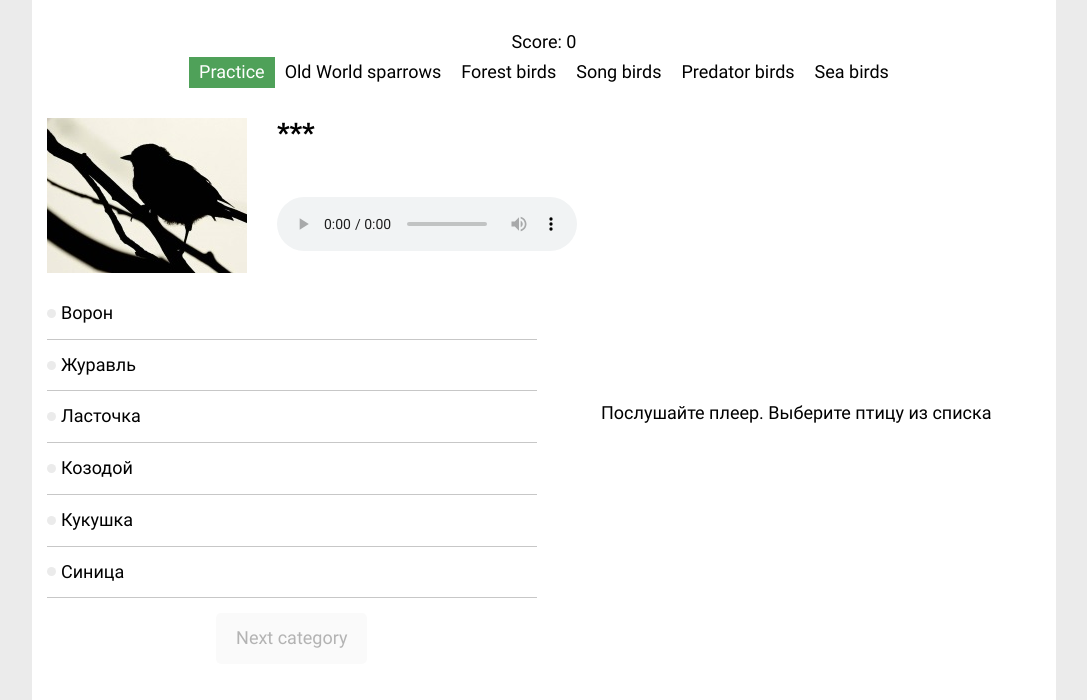
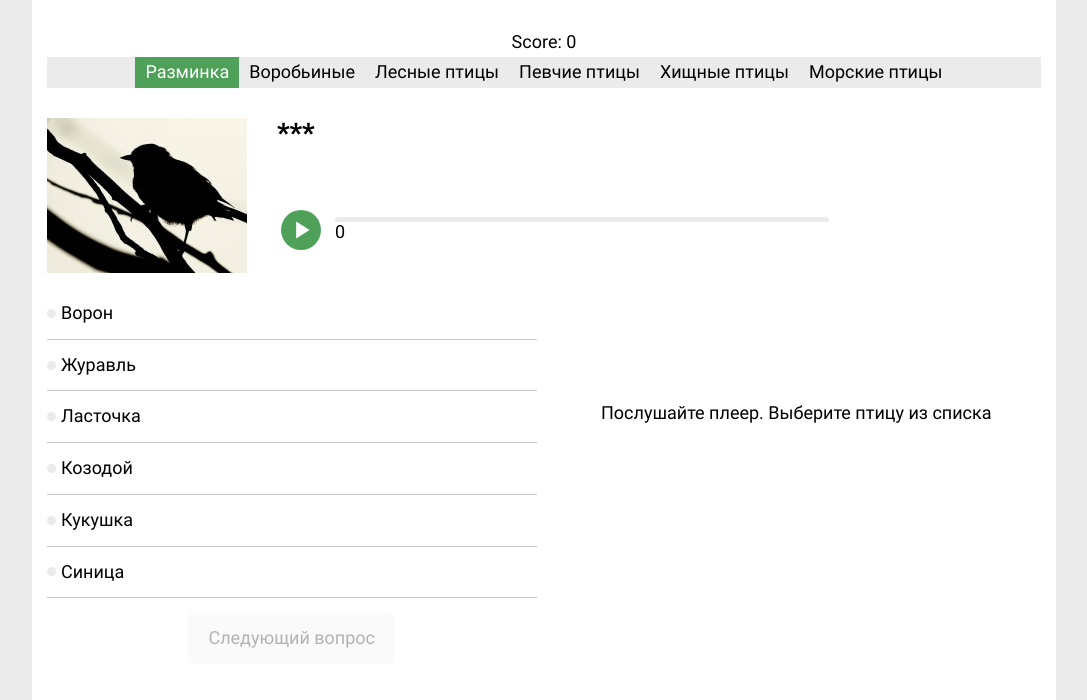
Before and after one commit to VaultDweller13/Songbird, a plain HTML site: page songbird/index.html in a window 1280 px wide. Both pictures are taken after a click on the button "Начать игру". Shown: the part 49-749 px from the top of the page, without its empty margins (96-1183 px from the left). Drawn offline with Linux system fonts and the light colour scheme.

Commit message:
feat: add basic custom player, progress-bar not functional

```diff
--- a/songbird/index.html
+++ b/songbird/index.html
@@ -29,12 +29,12 @@
         <div class="score"> Score: <span class="score-value">0</span></div>
         <div class="bird-types">
           <ul class="bird-types__list list_unmarked_flat">
-            <li class="bird-types__item">Practice</li>
-            <li class="bird-types__item">Old World sparrows</li>
-            <li class="bird-types__item">Forest birds</li>
-            <li class="bird-types__item">Song birds</li>
-            <li class="bird-types__item">Predator birds</li>
-            <li class="bird-types__item">Sea birds</li>
+            <li class="bird-types__item">Разминка</li>
+            <li class="bird-types__item">Воробьиные</li>
+            <li class="bird-types__item">Лесные птицы</li>
+            <li class="bird-types__item">Певчие птицы</li>
+            <li class="bird-types__item">Хищные птицы</li>
+            <li class="bird-types__item">Морские птицы</li>
           </ul>
         </div>
       </div>
@@ -42,20 +42,29 @@
         <section class="mystery-bird">
           <img class="mystery-bird__image" src="./assets/images/mystery-bird.jpg" alt="Some unidentified bird" width="200" height="155">
           <h2 class="mystery-bird__name"></h2>
-          <div class="audio-player"></div>
+          <div class="mystery-bird__audio">
+            <img class="controls" src="./assets/images/play.svg" alt="Play/Pause button" width="48" height="48">
+            <div class="progress-bar-wrapper">
+              <div class="progress-bar">
+                <div class="progress-bar__filler"></div>
+              </div>
+              <span class="current-time"></span>
+              <span class="duration"></span>
+            </div>
+          </div>
         </section>
         <section class="answers-block"></section>
         <section class="bird-info">
           <p class="bird-info__text-default">Послушайте плеер. Выберите птицу из списка</p>
         </section>
-        <button class="button-next" disabled>Next category</button>
+        <button class="button-next" disabled>Следующий вопрос</button>
       </div>
       <div class="content-wrapper_results hidden">
         <section class="results">
           <!-- <div class="results__score"> Score: <span class="score-value">0</span></div> -->
-          <p class="results__text_max hidden">Congratulations! You got maximum score! Game is ended.</p>
+          <p class="results__text_max hidden">Поздравляем! Вы прошли викторину и набрали максимальный балл! Игра окончена.</p>
           <p class="results__text_base hidden">Поздравляем! Вы прошли викторину и набрали <span class="score-value"></span> из <span class="score-max"></span> возможных баллов!</p>
-          <button class="button-restart">Try again?</button>
+          <button class="button-restart">Попробовать еще раз?</button>
         </section>
       </div>
     </main>
--- /dev/null
+++ b/songbird/scripts/audioPlayer.js
@@ -0,0 +1,39 @@
+export default class AudioPlayer {
+  constructor(parent) {
+    this.audio = new Audio();
+    this.controlButton = parent.querySelector('.controls');
+    this.progressBar = document.querySelector('progress-bar');
+    this.durationBlock = parent.querySelector('.duration');
+    this.currentTimeBlock = parent.querySelector('.current-time');
+
+    this.audio.addEventListener('loadedmetadata', () => {
+      this.durationBlock.textContent = this.audio.duration
+    });
+
+    this.controlButton.addEventListener('click', () => {
+      this.togglePlay();
+    });
+  }
+
+  togglePlay() {
+    if (this.audio.paused) {
+      this.controlButton.setAttribute('src', './assets/images/pause.svg');
+      this.audio.play();
+    } else {
+      this.controlButton.setAttribute('src', './assets/images/play.svg');
+      this.audio.pause();
+    }
+  }
+
+  stop() {
+    this.audio.pause();
+    this.audio.currentTime = 0;
+    this.controlButton.setAttribute('src', './assets/images/play.svg');
+  }
+
+  init(src) {
+    this.controlButton.setAttribute('src', './assets/images/play.svg');
+    this.audio.src = src;
+    this.currentTimeBlock.textContent = this.audio.currentTime;
+  }
+}
--- a/songbird/scripts/mystery.js
+++ b/songbird/scripts/mystery.js
@@ -1,3 +1,5 @@
+import AudioPlayer from "./audioPlayer.js";
+
 export default class MysteryBlock {
   constructor() {
     this.nameBlock = document.querySelector('.mystery-bird__name');
@@ -24,20 +26,12 @@ export default class MysteryBlock {
   }
 
   createAudioPlayer() {
-    this.audio = document.querySelector('.audio');
-
-    if (!this.audio) {
-      const audioBlock = document.querySelector('.audio-player');
-      this.audio = new Audio(this.mysteryBird.audio);
-      this.audio.setAttribute('controls', '');
-      this.audio.classList.add('audio');
-
-      audioBlock.append(this.audio);
-    } else this.audio.src = this.mysteryBird.audio;
+    const parent = document.querySelector('.mystery-bird__audio');
+    if (!this.audioPlayer) this.audioPlayer = new AudioPlayer(parent);
+    this.audioPlayer.init(this.mysteryBird.audio);
   }
 
   stopAudio() {
-    this.audio.pause();
-    this.audio.currentTime = 0;
+    this.audioPlayer.stop();
   }
 }
--- a/songbird/styles/scss/components/_bird-types.scss
+++ b/songbird/styles/scss/components/_bird-types.scss
@@ -1,11 +1,14 @@
 .bird-types {
+  background-color: $color-background;
+
   &__item {
     padding: 5px 10px;
+    transition: 0.3s ease-out;
   }
 
   .active {
     background-color: $color-active;
     color: $color-content;
-    transition: 0.2s ease-in;
+    transition: 0.3s ease-out;
   }
 }
--- a/songbird/styles/scss/components/_mystery-bird.scss
+++ b/songbird/styles/scss/components/_mystery-bird.scss
@@ -2,7 +2,7 @@
   display: grid;
   grid-template-columns: max-content 1fr;
   grid-template-rows: repeat(2, max-content);
-  gap: 30px;
+  column-gap: 30px;
 
   .mystery-bird__image {
     display: block;
@@ -14,4 +14,10 @@
     margin: 0;
   }
 
+  .mystery-bird__audio {
+    display: flex;
+    align-items: center;
+    gap: 10px;
+  }
+
 }
--- /dev/null
+++ b/songbird/styles/scss/components/_progress-bar.scss
@@ -0,0 +1,14 @@
+.progress-bar-wrapper {
+  width: 100%;
+
+  .progress-bar {
+    width: 70%;
+    height: 5px;
+    border-radius: 5px;
+    background-color: $color-background;
+
+    &__filler {
+      background-color: $color-active;
+    }
+  }
+}
--- a/songbird/styles/scss/main.scss
+++ b/songbird/styles/scss/main.scss
@@ -16,4 +16,5 @@
 @import 'components/bird-info';
 @import 'components/buttons';
 @import 'components/mystery-bird';
+@import 'components/progress-bar';
 @import 'components/navigation';
```
Also changed, not shown: songbird/assets/images/pause.svg (added), songbird/assets/images/play.svg (added), songbird/styles/style.css, 1 other file.
